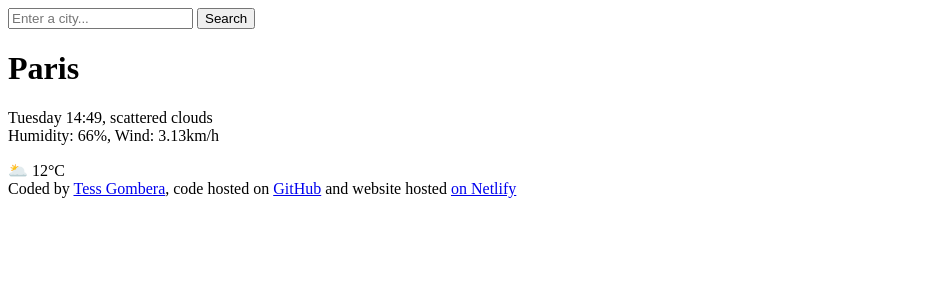
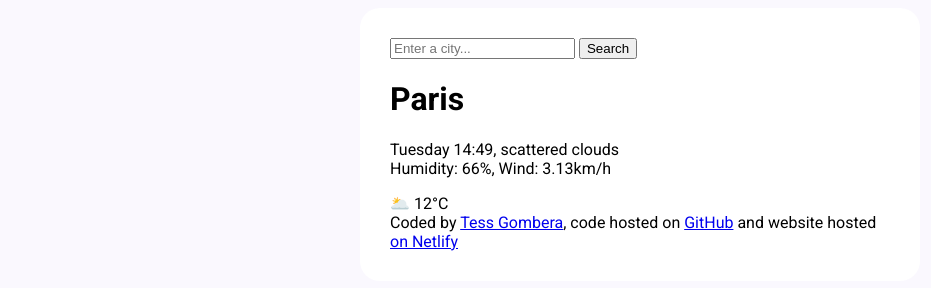
Before and after one commit to TessRuvimbo/weatherapp, a plain HTML site: page index.html in a window 1280 px wide. Shown: the whole page, without its empty margins (0-931 px from the left). Drawn offline with Linux system fonts and the light colour scheme.

Commit message:
added styling to background and added fonts

```diff
--- /dev/null
+++ b/index.css
@@ -0,0 +1,8 @@
+body {background-color: #f9f7fec4;
+font-family: "Roboto", sans-serif;}
+.app {background-color: white ;
+margin: 0 auto;
+max-width: 500px;
+box-shadow: 0 30px 50px rgba(65. 50, 100, 0.88);
+border-radius: 20px;
+padding: 30px;}
--- a/index.html
+++ b/index.html
@@ -3,9 +3,14 @@
 <head>
     <meta charset="UTF-8">
     <meta name="viewport" content="width=device-width, initial-scale=1.0">
+    <link rel="stylesheet" href="index.css"/>
+    <link rel="preconnect" href="https://fonts.googleapis.com">
+<link rel="preconnect" href="https://fonts.gstatic.com" crossorigin>
+<link href="https://fonts.googleapis.com/css2?family=Roboto:ital,wght@0,100;0,300;0,400;0,500;0,700;0,900;1,100;1,300;1,400;1,500;1,700;1,900&display=swap" rel="stylesheet">
     <title>Weather app</title>
 </head>
 <body>
+    <div class="app">
     <header>
         <form>
             <input type="search" placeholder="Enter a city..." required/>
@@ -33,5 +38,6 @@
         >
 
     </footer>
+    </div>
 </body>
 </html>
```
Also changed, not shown: index.js (added).
